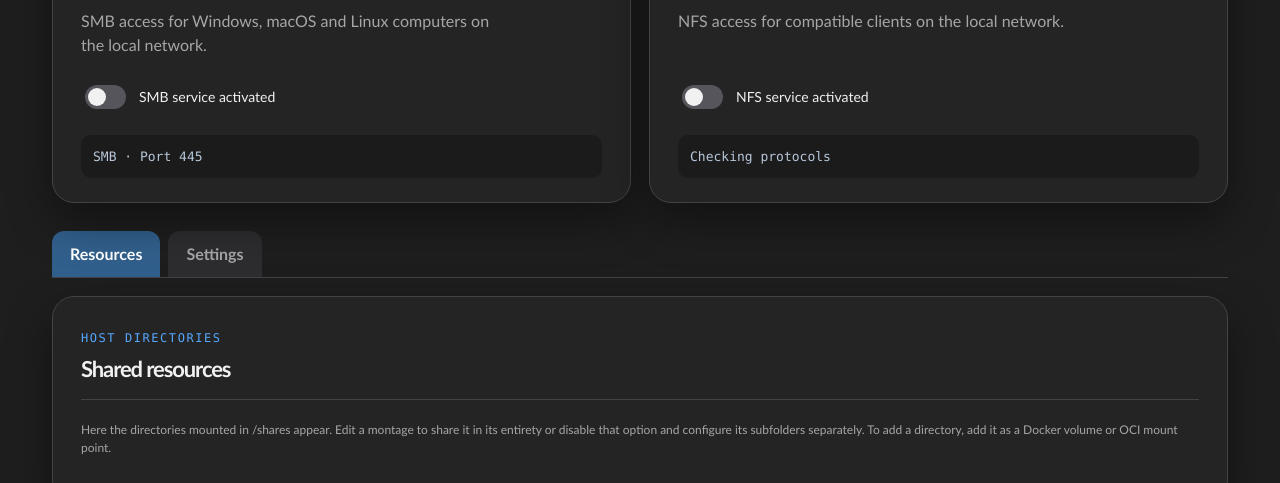
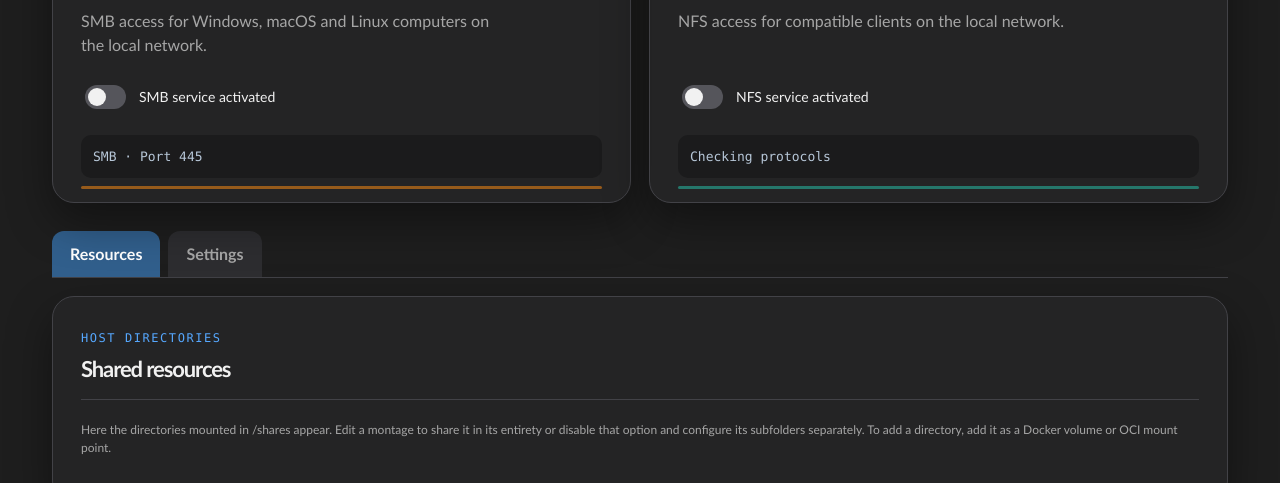
Before and after one commit to MacRimi/ShareCoveX, a plain HTML site: page web/index.html in a window 1280 px wide. Shown: the part 617-1100 px from the top of the page. Drawn offline with Linux system fonts and the light colour scheme; no server answers.

Commit message:
Add protocol accents to service cards

```diff
--- a/web/style.css
+++ b/web/style.css
@@ -84,6 +84,9 @@ h1 em { color:#315f8c; }
 .orbit-smb { color:#ffc16f; border-color:#a97331 !important; }.orbit-nfs { color:#7ed8c5; border-color:#3a897b !important; }
 .card,.panel { background:#252526e8; box-shadow:0 18px 45px #0006; }
 .card:before { background:#30343c; }
+.cards .card:after { content:''; position:absolute; left:28px; right:28px; bottom:13px; height:3px; border-radius:2px; background:var(--protocol-accent); opacity:.78; }
+.cards .card:first-child { --protocol-accent:#b86b19; }
+.cards .card:nth-child(2) { --protocol-accent:#268f7f; }
 .status { background:#333336; }.status.running { color:#8bd6a5; background:#20382a; }.status.failed { color:#ff9b94; background:#4b2725; }
 .switch input { background:#55555b; }.switch input:after { background:#f1f1f1; }.switch input:checked { background:#315f8c; }
 .view-tabs button { background:#2d2d30; color:var(--muted); }.view-tabs button.active { background:#315f8c; color:#fff; }
```
